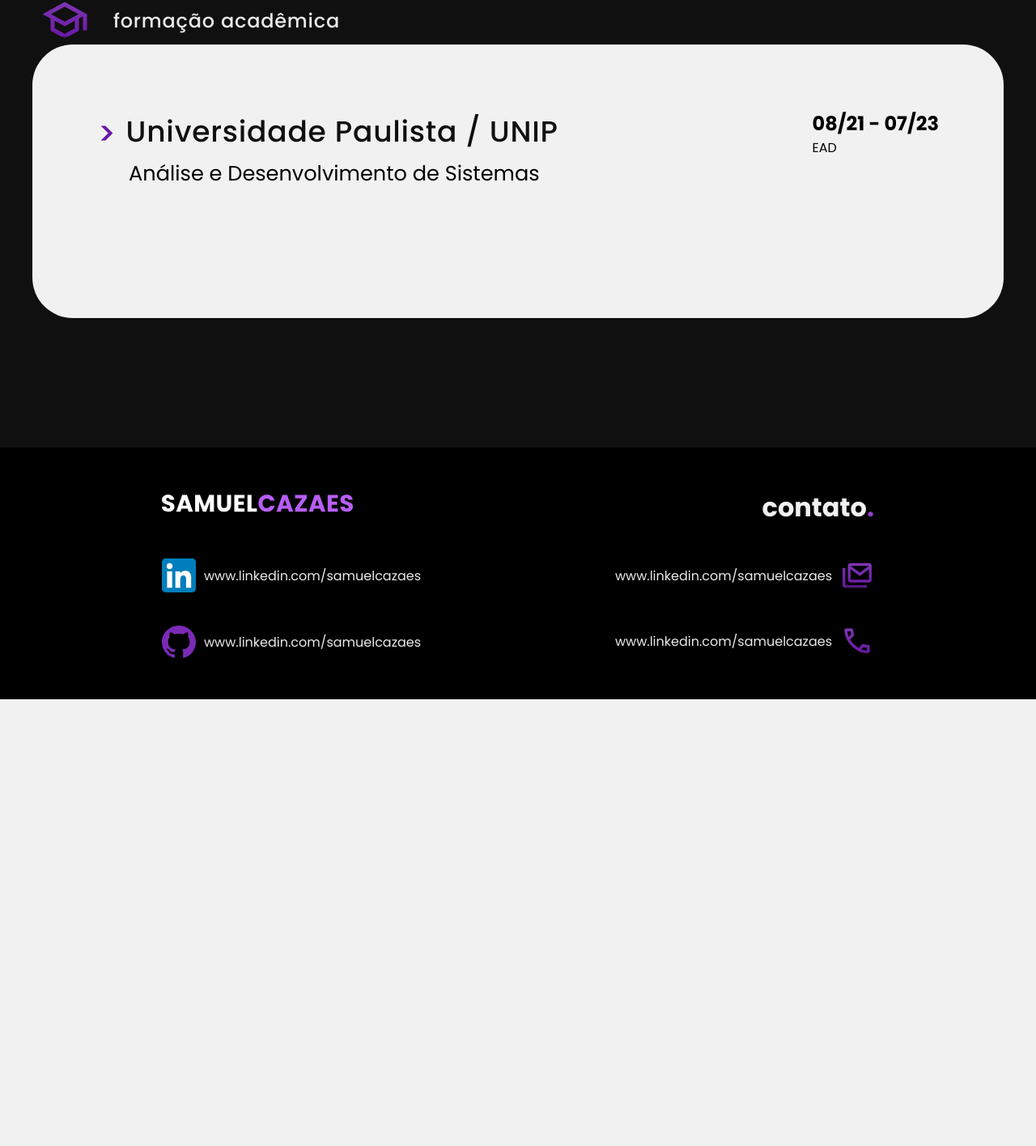
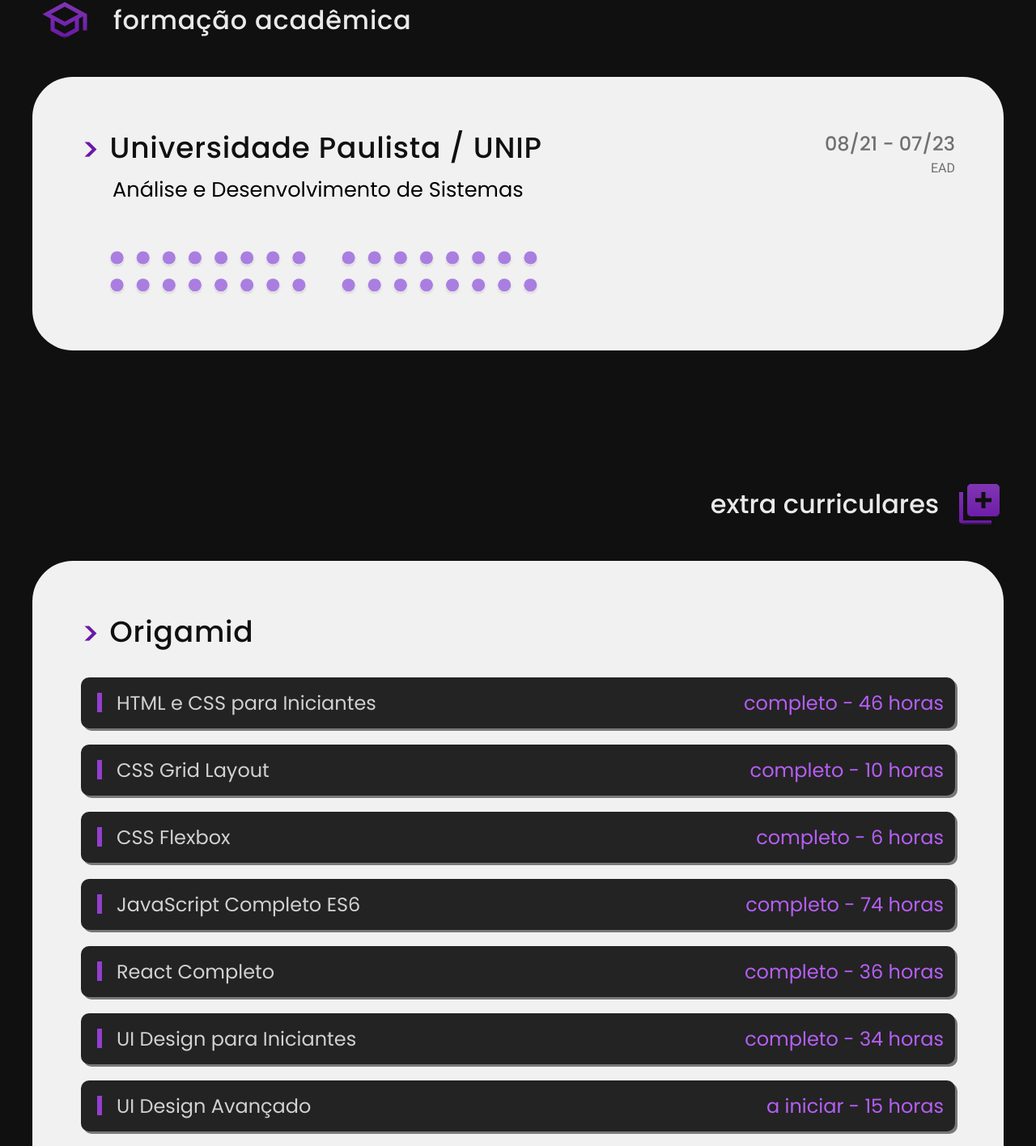
Before and after one commit to samuelcazaes/portfolio-samuel, a React (Vite) app: page / in a window 1280 px wide. Shown: the part 6127-7543 px from the top of the page at 81% size. Before the commit the page ends 6991 px from the top, so only its background shows below. Built offline with nearby package versions, Linux system fonts and the light colour scheme.

Commit message:
adicionando grupo extra curriculares na seção formações, falta idiomas

```diff
--- a/src/Components/formacoes/Formacoes.jsx
+++ b/src/Components/formacoes/Formacoes.jsx
@@ -2,6 +2,8 @@ import React from 'react'
 import styles from './Formacoes.module.css'
 import Decorador from '../../Assets/decoradores/decBolinhas.svg?react'
 import Capelo from '../../Assets/icons/academico.svg?react'
+import ExtraCurri from '../../Assets/icons/extracurriculares.svg?react'
+
 const Formacoes = () => {
   return (
     <section className={`${styles.formacoes} container`}>
@@ -10,7 +12,7 @@ const Formacoes = () => {
 
     <div className={styles.formacoesContainer}>
       <div className={styles.formacaoAcademica}>
-        <div className={styles.formacaoAcademicaTitle}>
+        <div className={styles.formacoesTitle}>
           <Capelo/>
           <h1>formação acadêmica</h1>
         </div>
@@ -21,10 +23,60 @@ const Formacoes = () => {
               <h1>Universidade Paulista / UNIP</h1>
             </div>
               <h2>Análise e Desenvolvimento de Sistemas</h2>
+            <div className={styles.decoradores}>
+              <Decorador/>
+              <Decorador/>
+            </div>
           </div>
           <div className={styles.formacaoAcademicaData}>
             <h2>08/21 - 07/23</h2>
             <span>EAD</span>
+          </div>
+        </div>
+      </div>
+      <div className={styles.extraCurriculares}>
+        <div className={styles.extraCurricularesTitle}>
+          <h1>extra curriculares</h1>
+          <ExtraCurri/>
+        </div>
+        <div className={styles.extraCurricularesBox}>
+          <div className={styles.extraCurricularesSchoolTitle}>
+            <span>{'>'}</span>
+            <h1>Origamid</h1>
+          </div>
+          <div className={styles.extraCurricularesCompetenciasBox}>
+            <div className={styles.extraCurricularesCompetencia}>
+              <h2>HTML e CSS para Iniciantes</h2>
+              <span>completo - 46 horas</span>
+            </div>
+            <div className={styles.extraCurricularesCompetencia}>
+              <h2>CSS Grid Layout</h2>
+              <span>completo - 10 horas</span>
+            </div>
+            <div className={styles.extraCurricularesCompetencia}>
+              <h2>CSS Flexbox</h2>
+              <span>completo - 6 horas</span>
+            </div>
+            <div className={styles.extraCurricularesCompetencia}>
+              <h2>JavaScript Completo ES6</h2>
+              <span>completo - 74 horas</span>
+            </div>
+            <div className={styles.extraCurricularesCompetencia}>
+              <h2>React Completo</h2>
+              <span>completo - 36 horas</span>
+            </div>
+            <div className={styles.extraCurricularesCompetencia}>
+              <h2>UI Design para Iniciantes</h2>
+              <span>completo - 34 horas</span>
+            </div>
+            <div className={styles.extraCurricularesCompetencia}>
+              <h2>UI Design Avançado</h2>
+              <span>a iniciar - 15 horas</span>
+            </div>
+            <div className={styles.extraCurricularesCompetencia}>
+              <h2>Tipografia Avançada</h2>
+              <span>a iniciar - 12 horas</span>
+            </div>
           </div>
         </div>
       </div>
--- a/src/Components/formacoes/Formacoes.module.css
+++ b/src/Components/formacoes/Formacoes.module.css
@@ -31,22 +31,23 @@
   flex-direction: column;
 }
 
-.formacaoAcademicaTitle {
+.formacoesTitle {
   display: flex;
   align-items: center;
   gap: 20px;
   margin-top: 160px;
 }
 
-.formacaoAcademicaTitle svg {
+.formacoesTitle svg {
   height: 60px;
 }
 
-.formacaoAcademicaTitle h1 {
+.formacoesTitle h1 {
   color: #e9e9e9;
   font-weight: 500;
   font-family: var(--type-second);
   letter-spacing: 0.78px;
+  font-size: 2rem;
 }
 
 .formacaoAcademicaBox {
@@ -56,7 +57,8 @@
   width: 1200px;
   height: 338px;
   justify-content: space-between;
-  padding: 80px;
+  padding: 60px;
+  margin-top: 40px;
 }
 
 .formacaoAcademicaInfo {
@@ -88,3 +90,122 @@
   font-weight: 400;
   margin-left: 39px;
 }
+
+.decoradores {
+  display: flex;
+  gap: 42px;
+  margin-left: 35px;
+  margin-top: 50px;
+  max-width: 530px;
+}
+
+.formacaoAcademicaData {
+  text-align: right;
+}
+
+.formacaoAcademicaData h2 {
+  color: #707070;
+  font-weight: 500;
+  margin-top: 5px;
+}
+
+.formacaoAcademicaData span {
+  color: #707070;
+  font-family: var(--type-third);
+}
+
+.extraCurriculares {
+  display: flex;
+  flex-direction: column;
+  text-align: left;
+  font-size: 1.5rem;
+  font-weight: 500;
+}
+
+.extraCurricularesBox {
+  display: flex;
+  flex-direction: column;
+  background-color: #f1f1f1;
+  border-radius: 50px;
+  width: 1200px;
+  padding: 60px;
+  margin-top: 40px;
+  gap: 24px;
+}
+
+.extraCurricularesTitle {
+  display: flex;
+  align-items: center;
+  gap: 20px;
+  margin-top: 160px;
+  justify-content: end;
+  color: #e9e9e9;
+}
+
+.extraCurricularesTitle h1{
+  font-weight: 500;
+  font-size: 2rem;
+}
+
+.extraCurricularesSchoolTitle {
+  display: flex;
+  gap: 12px;
+}
+
+.extraCurricularesSchoolTitle span{
+  color: #6B18A7;
+  font-size: 2.5rem;
+}
+
+.extraCurricularesSchoolTitle h1{
+  color: #101010;
+  font-weight: 500;
+  letter-spacing: 0.78px;
+}
+
+.extraCurricularesCompetencia {
+  display: flex;
+  align-items: center;
+  justify-content: space-between;
+  background-color: #232323;
+  padding: 14px;
+  border-radius: 10px;
+  position: relative;
+  cursor: default;
+  box-shadow: 3px 3px rgba(0,0,0,0.5);
+  transition: 0.4s;
+}
+
+.extraCurricularesCompetencia h2 {
+  font-size: 1.5rem;
+  font-weight: 400;
+  color: #d1d1d1;
+  margin-left: 30px;
+}
+
+.extraCurricularesCompetencia h2::before {
+  content: '';
+  width: 6px;
+  height: 24px;
+  background-color: #933FCF;
+  position: absolute;
+  left: 20px;
+  top: 19px;
+}
+
+.extraCurricularesCompetenciasBox {
+  display: flex;
+  flex-direction: column;
+  gap: 20px;
+}
+
+.extraCurricularesCompetencia:hover {
+  transform: scale(1.03);
+  transition: 0.4s;
+}
+
+.extraCurricularesCompetencia span {
+  font-size: 1.5rem;
+  font-weight: 400;
+  color: #B65EF5;
+}
```
